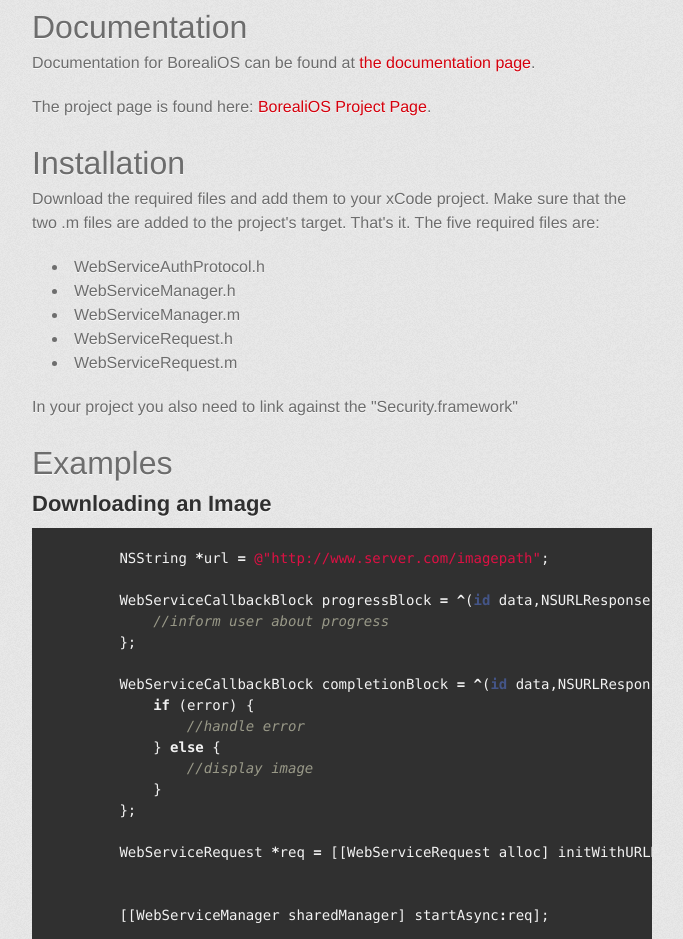
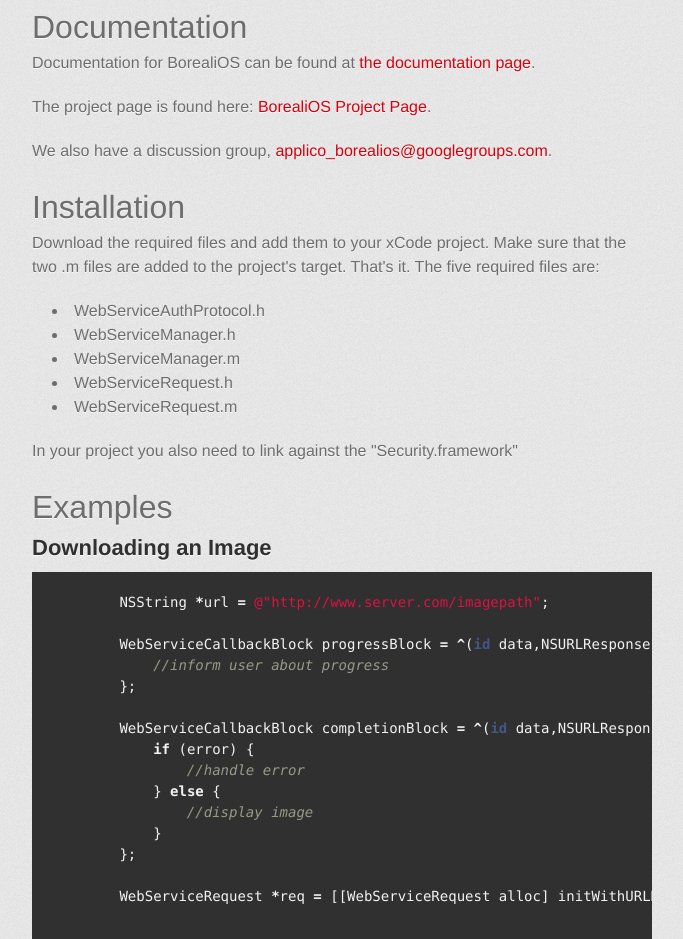
Before and after one commit to applico/BorealiOS, a plain HTML site: page index.html in a window 1280 px wide. Shown: the part 1184-2123 px from the top of the page, without its empty margins (298-981 px from the left). Drawn offline with Linux system fonts and the light colour scheme; a web font is replaced by a local one.

```diff
--- a/index.html
+++ b/index.html
@@ -63,6 +63,8 @@ We found that the existing libraries had a few issues that this library resolves
 <p>Documentation for BorealiOS can be found at <a href="http://applico.github.com/BorealiOS/documentation/" title="BorealiOS Documenation">the documentation page</a>.</p>
 
 <p>The project page is found here: <a href="http://applico.github.com/BorealiOS/" title="BorealiOS Project Page">BorealiOS Project Page</a>.</p>
+
+<p>We also have a discussion group, <a href="mailto:applico_borealios@googlegroups.com">applico_borealios@googlegroups.com</a>.</p>
 
 <h1>Installation</h1>
 
```
Also changed, not shown: params.json (+1 -1 lines).
